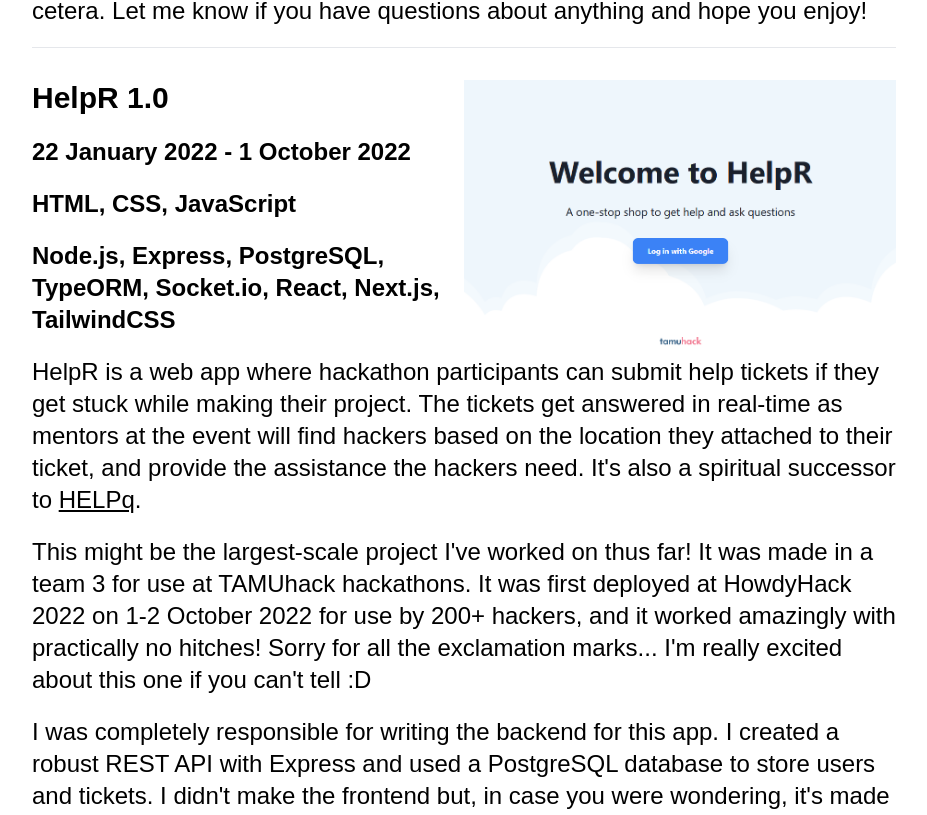
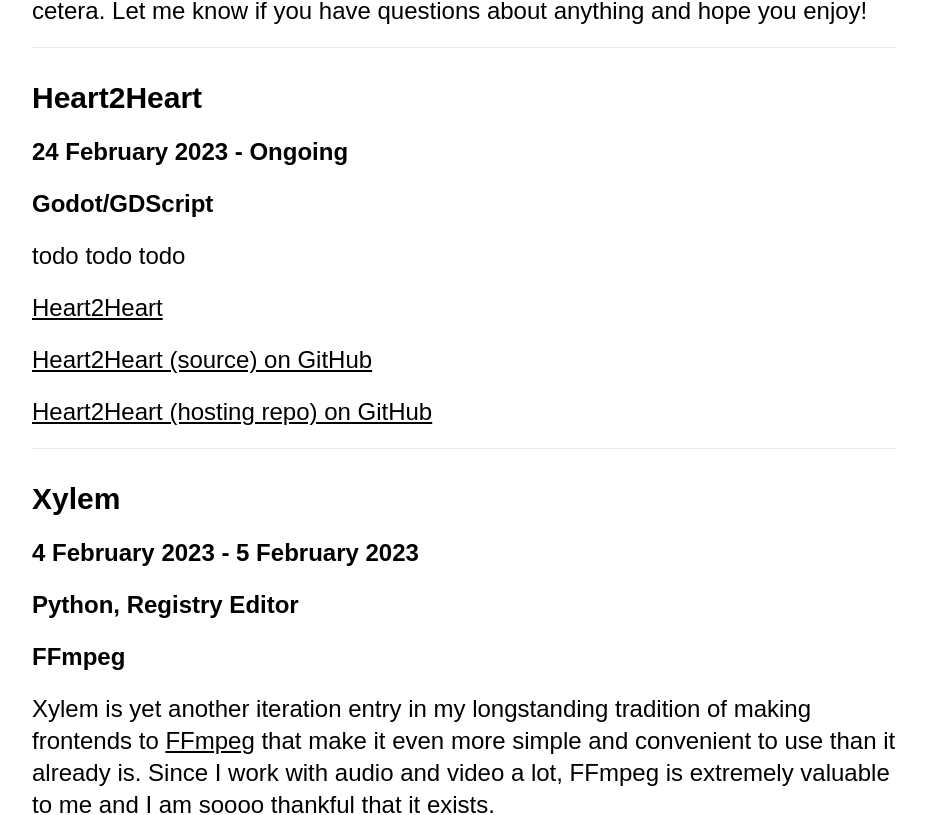
Before and after one commit to NitroGuy10/nitroguy10.github.io, a Nuxt app: page /projects in a window 1280 px wide. Shown: the part 289-1104 px from the top of the page, without its empty margins (176-1103 px from the left). Built offline with nearby package versions, Linux system fonts and the light colour scheme.

Commit message:
New projects added to projects article

```diff
--- a/components/projects/Entry.vue
+++ b/components/projects/Entry.vue
@@ -3,7 +3,7 @@
     title: string,
     timeframe: string,
     languages: string,
-    technologies: string,
+    technologies?: string,
     imageLink?: string,
     imageAlt?: string
   }>();
@@ -14,10 +14,10 @@
     <hr class="mb-8">
     <div class="grid grid-cols-1 sm:grid-cols-2">
       <div>
-        <h3 class="font-bold text-3xl mb-5 hover:cursor-pointer"><a :href="'#' + title" class="no-underline">{{ props.title }}</a></h3>
+        <h3 class="font-bold text-3xl mb-5"><a :href="'#' + title" class="no-underline hover:cursor-pointer">{{ props.title }}</a></h3>
         <p class="font-semibold">{{ props.timeframe }}</p>
         <p class="font-semibold">{{ props.languages }}</p>
-        <p class="font-semibold">{{ props.technologies }}</p>
+        <p v-if="props.technologies" class="font-semibold">{{ props.technologies }}</p>
       </div>
       <div v-if="props.imageLink">
         <img :src="props.imageLink" :alt="props.imageAlt" class="h-fit">
--- a/pages/projects.vue
+++ b/pages/projects.vue
@@ -6,6 +6,27 @@
   <div id="projects">
     <h2 class="font-semibold text-3xl">A List of Some of My Projects With Informal Commentary</h2>
     <p>Hello! This is a list of some of my programming projects in roughly chronological order. This includes software, plugins, web apps, microcontroller projects, et cetera. Let me know if you have questions about anything and hope you enjoy!</p>
+    <ProjectsEntry
+    title="Heart2Heart"
+    timeframe="24 February 2023 - Ongoing"
+    languages="Godot/GDScript"
+    >
+      <p>todo todo todo</p>
+      <p><NuxtLink :to="nitroguy.socials.website.link + '/Heart2Heart'">Heart2Heart</NuxtLink></p>
+      <p><NuxtLink :to="nitroguy.socials.github.link + '/Chillennium2023'">Heart2Heart (source) on GitHub</NuxtLink></p>
+      <p><NuxtLink :to="nitroguy.socials.github.link + '/Heart2Heart'">Heart2Heart (hosting repo) on GitHub</NuxtLink></p>
+    </ProjectsEntry>
+    <ProjectsEntry
+    title="Xylem"
+    timeframe="4 February 2023 - 5 February 2023"
+    languages="Python, Registry Editor"
+    technologies="FFmpeg"
+    >
+      <p>Xylem is yet another iteration entry in my longstanding tradition of making frontends to <NuxtLink to="https://ffmpeg.org/">FFmpeg</NuxtLink> that make it even more simple and convenient to use than it already is. Since I work with audio and video a lot, FFmpeg is extremely valuable to me and I am soooo thankful that it exists.</p>
+      <p>Many years ago, I wrote some Windows Batch scripts that let me drag and drop files onto the scripts to have them automatically convert audio files to the format I want and the bitrate I want. Since then, I've found that I sometimes need some more fine-tuned control over the conversions, and Xylem is my attempt to attain that without sacrificing simplicity and ease-of-use.</p>
+      <p>More specicially, it's a Python CLI tool that's super customizable and supports many ways to invoke it, like drag-and-drop (on Windows), stdout, and args. I even did some Registry Editor scripting to get it appear in Windows right-click menus! The GitHub repo's <NuxtLink :to="nitroguy.socials.github.link + '/Xylem#readme'">README</NuxtLink> does a much better job of explaining everything so go check it out!</p>
+      <p><NuxtLink :to="nitroguy.socials.github.link + '/Xylem'">Xylem on GitHub</NuxtLink></p>
+    </ProjectsEntry>
     <ProjectsEntry
     title="HelpR 1.0"
     timeframe="22 January 2022 - 1 October 2022"
@@ -32,5 +53,40 @@
       <p>This was the first time I ever created a full-stack web app from scratch all by myself! It was super fun and I learned lot about creating backend servers, using databases, and deployment. Speaking of, I actually deployed Compara2r on Heroku using a free dyno which doesn't exist anymore because, sadly but understandably, Heroku are not offering their services for free anymore. Also TailwindCSS is awesome.</p>
       <p><NuxtLink :to="nitroguy.socials.github.link + '/Compara2r'">Compara2r on GitHub</NuxtLink></p>
     </ProjectsEntry>
+    <ProjectsEntry
+    title="recommends"
+    timeframe="25 December 2021 - 4 January 2022"
+    languages="Python, HTML, CSS, JavaScript"
+    technologies="Flask, Jinja, SQLite, PyNaCl"
+    image-link="/images/projects/recommends.png"
+    image-alt="A user's page on recommends"
+    >
+      <p>A social media site where users can recommend books, movies, etc. to their friends. <NuxtLink to="https://prydt.xyz/">Pry</NuxtLink> and I made this in a couple days using Flask, Jinja, SQLite, PyNaCl, and the usual HTML/CSS/JavaScript shebang. I mainly worked on the frontend and pry worked on the login and database stuff. Overall, I'm pretty happy with how this turned out. It's quite minimal, but I feel like it has a lot of potential if we were ever to come back and polish/expand/deploy it.</p>
+      <p><NuxtLink to="https://github.com/prydt/recommends">recommends on GitHub</NuxtLink></p>
+    </ProjectsEntry>
+    <ProjectsEntry
+    title="overthere"
+    timeframe="19 December 2021 - 24 December 2021"
+    languages="Python, HTML, CSS, JavaScript"
+    technologies="Flask, SQLite"
+    image-link="/images/projects/overthere.png"
+    image-alt="The interface of overthere"
+    >
+      <p>I sat thinking hard and long about my life and my future. Finally, I came to a realization: "Hm, I should probably make something with a database." And overthere was born.</p>
+      <p>overthere is bit.ly/tinyurl clone-ish that lets you post multiple links on one page. It also has fun, memorable URLs like "exquisite-cow"&mdash;a feature inspired by <NuxtLink to="https://magic-wormhole.readthedocs.io/">Magic-Wormhole</NuxtLink>.</p>
+      <p><NuxtLink :to="nitroguy.socials.github.link + '/overthere'">overthere on GitHub</NuxtLink></p>
+    </ProjectsEntry>
+    <ProjectsEntry
+    title="overthere"
+    timeframe="19 December 2021 - 24 December 2021"
+    languages="Python, HTML, CSS, JavaScript"
+    technologies="Flask, SQLite"
+    image-link="/images/projects/overthere.png"
+    image-alt="The interface of overthere"
+    >
+      <p>I sat thinking hard and long about my life and my future. Finally, I came to a realization: "Hm, I should probably make something with a database." And overthere was born.</p>
+      <p>overthere is bit.ly/tinyurl clone-ish that lets you post multiple links on one page. It also has fun, memorable URLs like "exquisite-cow"&mdash;a feature inspired by <NuxtLink to="https://magic-wormhole.readthedocs.io/">Magic-Wormhole</NuxtLink>.</p>
+      <p><NuxtLink :to="nitroguy.socials.github.link + '/overthere'">overthere on GitHub</NuxtLink></p>
+    </ProjectsEntry>
   </div>
 </template>
```
